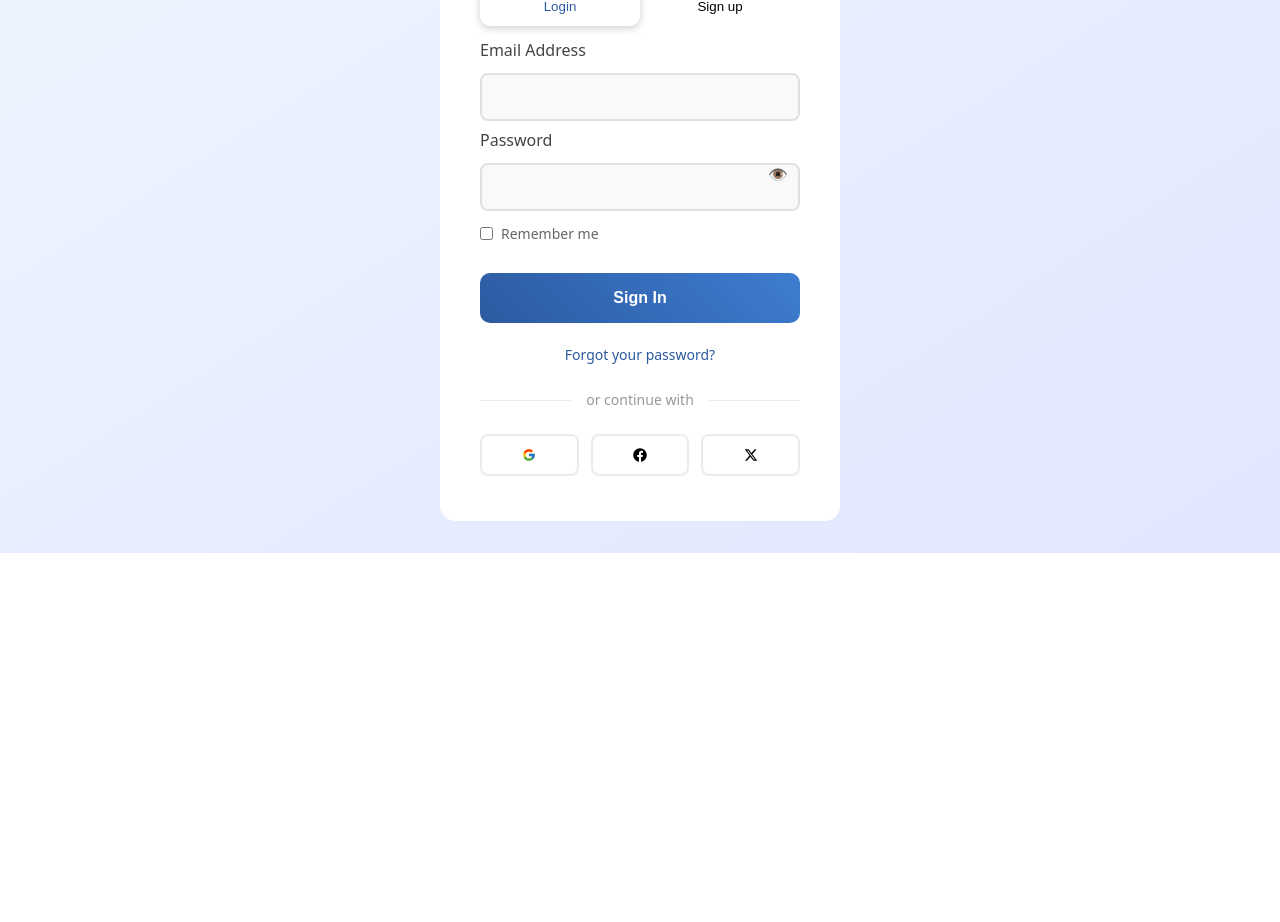
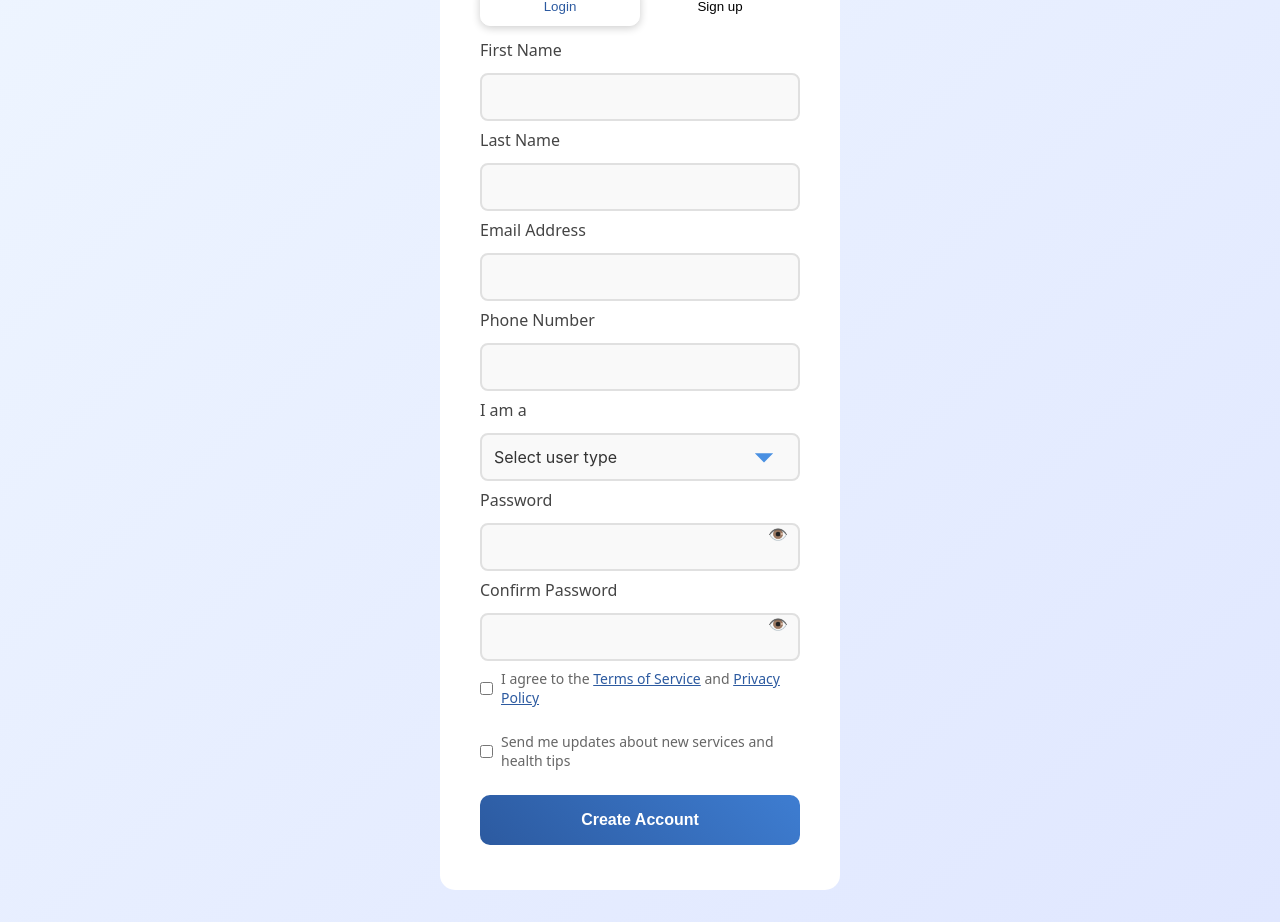
Before and after one commit to Mario-Gozie/Orthosprint-web-app, a React (Vite) app: page /app in a window 1280 px wide. Shown: the part 299-1221 px from the top of the page. Before the commit the page ends 852 px from the top, so only its background shows below. Built offline with nearby package versions, Linux system fonts and the light colour scheme; no server answers.

Commit message:
UI is looking better now

```diff
--- a/src/Components/Customer-App-Components/CustomerAuthPage.jsx
+++ b/src/Components/Customer-App-Components/CustomerAuthPage.jsx
@@ -27,8 +27,8 @@ function CustomerAuthPage() {
                 <button className="login active-btn">Login</button>
                 <button className="signUp">Sign up</button>
               </div>
-              <Login />
-              {/* <SignUp /> */}
+              {/* <Login /> */}
+              <SignUp />
             </div>
           </div>
         </div>
--- a/src/Components/Customer-App-Components/SignUp.jsx
+++ b/src/Components/Customer-App-Components/SignUp.jsx
@@ -2,42 +2,42 @@ import React from "react";
 
 function SignUp() {
   return (
-    <form class="form" id="registerForm">
-      <div class="form-row">
-        <div class="form-group">
-          <label for="firstName">First Name</label>
+    <form className="form" id="registerForm">
+      <div className="form-row">
+        <div className="form-group">
+          <label htmlFor="firstName">First Name</label>
           <input type="text" id="firstName" name="firstName" required />
-          <div class="error-message" id="firstNameError">
+          <div className="error-message" id="firstNameError">
             First name is required
           </div>
         </div>
-        <div class="form-group">
-          <label for="lastName">Last Name</label>
+        <div className="form-group">
+          <label htmlFor="lastName">Last Name</label>
           <input type="text" id="lastName" name="lastName" required />
-          <div class="error-message" id="lastNameError">
+          <div className="error-message" id="lastNameError">
             Last name is required
           </div>
         </div>
       </div>
 
-      <div class="form-group">
-        <label for="registerEmail">Email Address</label>
+      <div className="form-group">
+        <label htmlFor="registerEmail">Email Address</label>
         <input type="email" id="registerEmail" name="email" required />
-        <div class="error-message" id="registerEmailError">
+        <div className="error-message" id="registerEmailError">
           Please enter a valid email address
         </div>
       </div>
 
-      <div class="form-group">
-        <label for="phone">Phone Number</label>
+      <div className="form-group">
+        <label htmlFor="phone">Phone Number</label>
         <input type="tel" id="phone" name="phone" required />
-        <div class="error-message" id="phoneError">
+        <div className="error-message" id="phoneError">
           Phone number is required
         </div>
       </div>
 
-      <div class="form-group">
-        <label for="userType">I am a</label>
+      <div className="form-group">
+        <label htmlFor="userType">I am a</label>
         <select id="userType" name="userType" required>
           <option value="">Select user type</option>
           <option value="patient">Patient</option>
@@ -45,47 +45,53 @@ function SignUp() {
           <option value="caregiver">Caregiver/Family Member</option>
           <option value="professional">P&O Professional</option>
         </select>
-        <div class="error-message" id="userTypeError">
+        <div className="error-message" id="userTypeError">
           Please select a user type
         </div>
       </div>
 
-      <div class="form-row">
-        <div class="form-group password-input">
-          <label for="registerPassword">Password</label>
+      <div className="form-row">
+        <div className="form-group password-input">
+          <label htmlFor="registerPassword">Password</label>
           <input
             type="password"
             id="registerPassword"
             name="password"
             required
           />
-          <span class="input-icon" onclick="togglePassword('registerPassword')">
+          <span
+            className="input-icon"
+            onclick="togglePassword('registerPassword')"
+          >
             👁️
           </span>
-          <div class="error-message" id="registerPasswordError">
+          <div className="error-message" id="registerPasswordError">
             Password must be at least 8 characters
           </div>
         </div>
-        <div class="form-group password-input">
-          <label for="confirmPassword">Confirm Password</label>
+        <div className="form-group password-input">
+          <label htmlFor="confirmPassword">Confirm Password</label>
           <input
             type="password"
             id="confirmPassword"
             name="confirmPassword"
             required
           />
-          <span class="input-icon" onclick="togglePassword('confirmPassword')">
+          <span
+            className="input-icon"
+            onclick="togglePassword('confirmPassword')"
+          >
             👁️
           </span>
-          <div class="error-message" id="confirmPasswordError">
+          <div className="error-message" id="confirmPasswordError">
             Passwords do not match
           </div>
         </div>
       </div>
 
-      <div class="checkbox-group">
+      <div className="checkbox-group">
         <input type="checkbox" id="agreeTerms" name="terms" required />
-        <label for="agreeTerms">
+        <label htmlFor="agreeTerms">
           I agree to the{" "}
           <a href="#" style={{ color: " #2c5aa0" }}>
             Terms of Service
@@ -97,14 +103,14 @@ function SignUp() {
         </label>
       </div>
 
-      <div class="checkbox-group">
+      <div className="checkbox-group">
         <input type="checkbox" id="newsletter" name="newsletter" />
-        <label for="newsletter">
+        <label htmlFor="newsletter">
           Send me updates about new services and health tips
         </label>
       </div>
 
-      <button type="submit" class="btn">
+      <button type="submit" className="btn">
         Create Account
       </button>
     </form>
```
